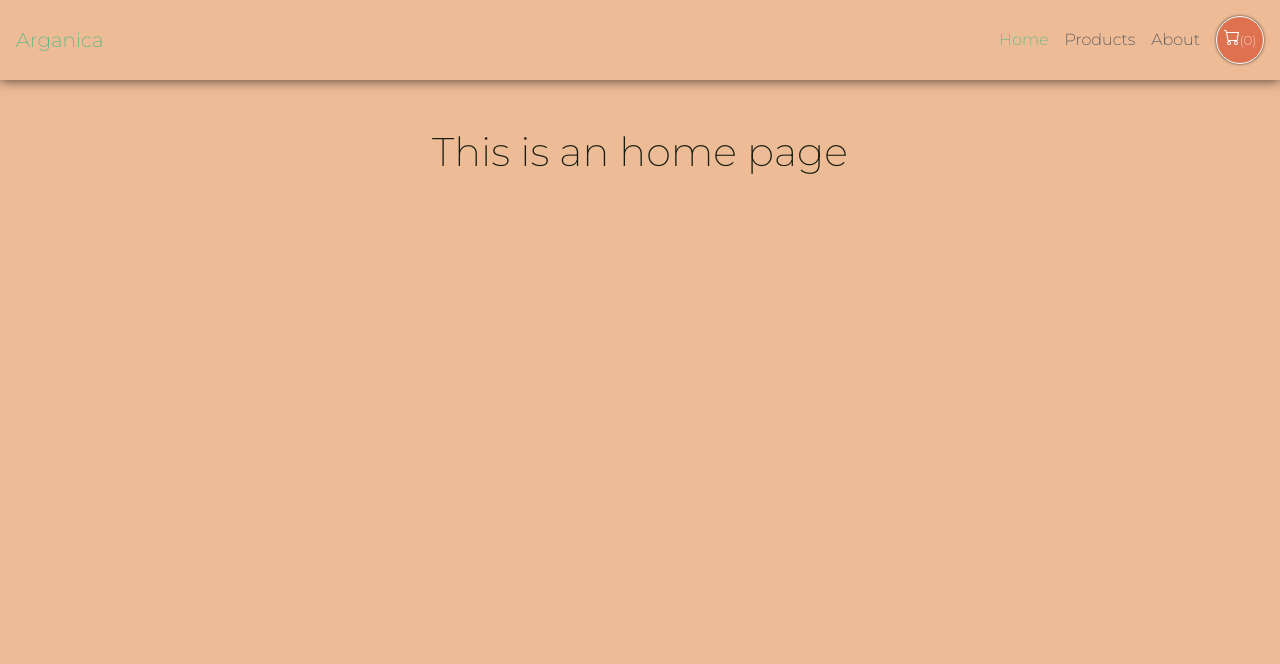
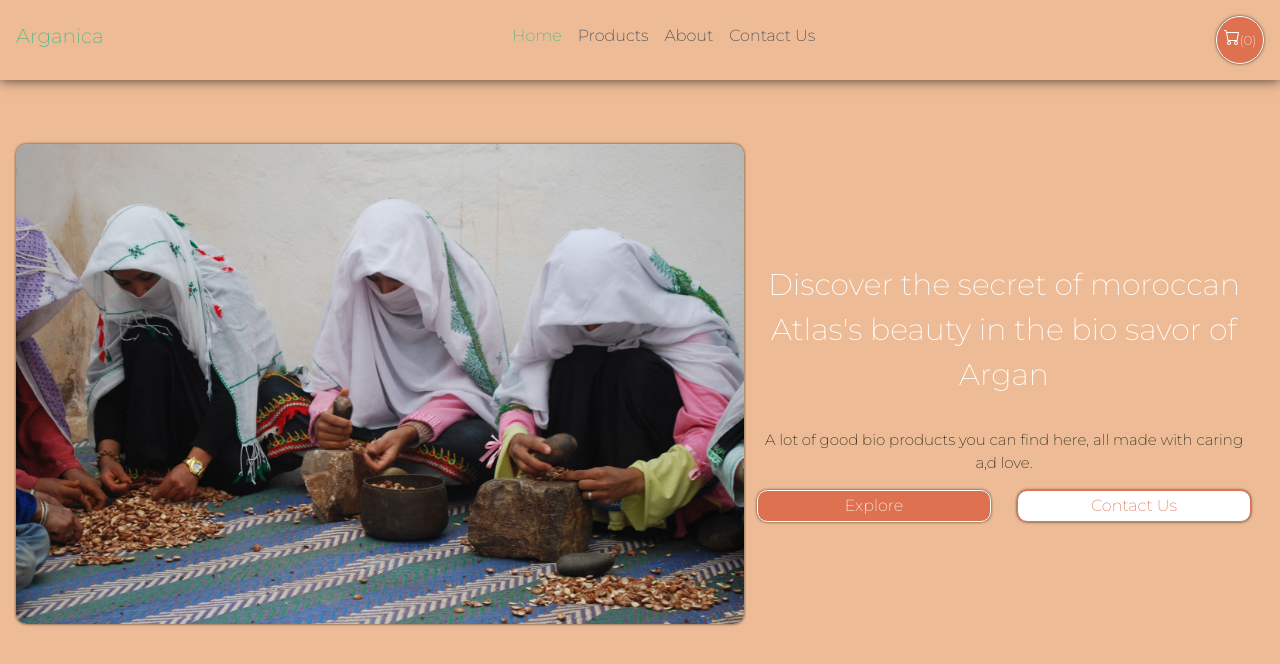
Before and after one commit to redwanchitam/argan-web-app, a Vue app: page / in a window 1280 px wide. Shown: the top 664 px of the page. Built offline with nearby package versions, Linux system fonts and the light colour scheme; a web font is replaced by a local one.

Commit message:
working on Home view

```diff
--- a/package.json
+++ b/package.json
@@ -28,6 +28,8 @@
     "eslint-plugin-vue": "^7.0.0-0",
     "node-sass": "^4.12.0",
     "prettier": "^1.19.1",
-    "sass-loader": "^8.0.2"
+    "sass-loader": "^8.0.2",
+    "style-loader": "^2.0.0",
+    "webpack": "^4.46.0"
   }
 }
--- a/public/index.html
+++ b/public/index.html
@@ -4,7 +4,6 @@
     <meta charset="utf-8">
     <meta http-equiv="X-UA-Compatible" content="IE=edge">
     <meta name="viewport" content="width=device-width,initial-scale=1.0">
-    <link rel="icon" href="https://www.figma.com/file/WRi1Ntq1dIIrqIkWprGq5A/logo?node-id=0%3A1">
     <link rel="stylesheet" href="https://maxcdn.bootstrapcdn.com/bootstrap/4.0.0/css/bootstrap.min.css" integrity="sha384-Gn5384xqQ1aoWXA+058RXPxPg6fy4IWvTNh0E263XmFcJlSAwiGgFAW/dAiS6JXm" crossorigin="anonymous">
     <title><%= htmlWebpackPlugin.options.title %></title>
   </head>
--- a/src/App.vue
+++ b/src/App.vue
@@ -1,9 +1,9 @@
 <template>
   <div class="tagNav sticky-top p-0 py-2 mb-5" id="nav">
 
-    <nav class="navbar navbar-expand-lg">
+    <nav class="justify-content-between align-items-start navbar navbar-expand-lg">
       <router-link class="navbar-brand" to="/" >Arganica</router-link>
-      <div class="ml-auto d-flex flex-row">
+      <div class="d-flex flex-row" id="navbarNavBox">
         <div class="collapse navbar-collapse" id="navbarNav">
           <ul class="navbar-nav">
             <li class="nav-item active">
@@ -22,12 +22,21 @@
                 <router-link to="/about">About</router-link>
               </a>
             </li>
+            <li class="nav-item">
+              <a class="nav-link">
+                <router-link to="/contact">Contact Us</router-link>
+              </a>
+            </li>
           </ul>
         </div>
       </div>
       <div class="d-flex flex-row">
-        <button class="navbar-toggler tagBtn tagBtnMenu tagShadow" type="button" data-toggle="collapse" data-target="#navbarNav" aria-controls="navbarNav" aria-expanded="false" aria-label="Toggle navigation">
-          +
+        <button
+          id="btnMenu"
+          @click="toggleMenu"
+          class="navbar-toggler tagBtn tagBtnMenu tagShadow"
+          type="button" data-toggle="collapse" data-target="#navbarNav"
+          aria-controls="navbarNav" aria-expanded="false" aria-label="Toggle navigation">+
         </button>
         <router-link to="/user/8/cart" >
           <button class="ml-2 tagBtn tagBtnMenu tagBtnPrimary tagShadow" type="button">
@@ -46,11 +55,31 @@
 
 <script>
 import Store from "@/store/index.js";
+import $ from "jquery";
 export default {
   store: Store,
   computed: {
     count () {
       return this.$store.state.cart.length
+    }
+  },
+  methods: {
+    toggleMenu : function() {
+      switch ($("#btnMenu").text()) {
+        case '+':
+          console.log("menu on");
+          $("#navbarNavBox").css({"height": " 50vh", "align-items": "center"});
+          $("#btnMenu").text("-")
+          break;
+        case "-":
+          console.log("menu off");
+          $("#navbarNavBox").css({"height": " inset", "align-items": "inset"});
+          $("#btnMenu").text("+")
+          break;
+        default:
+          console.log($("#btnMenu").text());
+          break;
+      }
     }
   }
 };
@@ -86,7 +115,6 @@ export default {
 }
 a {
     color: #171E0F;
-
     &.router-link-exact-active {
       color: #42b983;
     }
@@ -96,13 +124,11 @@ a {
   box-shadow: 0px 0px 12px rgb(65, 54, 42);
   a {
     color: #2c3e50;
-
     &.router-link-exact-active {
       color: #42b983;
     }
   }
 }
-
 // buttons
 .tagBtn {
   cursor: pointer;
@@ -139,7 +165,6 @@ a {
   justify-content: center;
   align-items: center;
 }
-
 // shadow
 .tagShadow{
   border-radius: calc(0.7rem - 1px);
@@ -151,6 +176,24 @@ a {
   transition: ease all .7s;
 }
 
+//home
+.homeCover {
+  max-width: 100%;
+  height: auto;
+  overflow: hidden;
+  position: relative;
+  box-shadow: 0px 0px 3px rgb(65, 54, 42);
+  border-radius: calc(0.7rem - 1px);
+}
+.MainCoverParag{
+  margin: 0;
+  color: white;
+  font-size: 30px;
+}
+.subCoverParag{
+  margin: 0;
+  font-size: 15px;
+}
 // products
 .topSellingBox {
   position: relative;
@@ -161,7 +204,6 @@ a {
   position: relative;
   overflow: hidden;
 }
-
 // product
 .cardProductImg {
   max-width: 100%;
@@ -175,7 +217,6 @@ a {
   border-radius: calc(0.7rem - 1px);
   transition: ease all .7s;
 }
-
 // productDetails
 .box {
   width: 80%;
@@ -228,7 +269,6 @@ a {
   justify-self: start;
   padding: 1rem;
 }
-
 //cart
 .cartBody {
   border-top: 1px solid #171E0F;
--- a/src/components/cartItem.vue
+++ b/src/components/cartItem.vue
@@ -14,7 +14,7 @@
             </div>
         </div>
         <div class="d-flex col-2 w-100 p-0 justify-content-center btnCartItem" style="height: fit-content;">
-            <h4>{{ quantity * cartItem.product.price }} $</h4>
+            <h4>{{ cartItem.quantity * cartItem.product.price }} $</h4>
         </div>
         <div class="d-flex col-2 w-100 p-0 justify-content-center btnCartItem">
             <small tag="button" class="badge badge-dark tagBtn tagBtnRemove"  @click="removeItem(cartItem.product.id)">remove</small>
@@ -47,6 +47,7 @@ export default {
 };
 </script>
 
+
 <!-- Add "scoped" attribute to limit CSS to this component only -->
 <style scoped lang="scss">
 .cartItemImg {
--- a/src/components/productCard.vue
+++ b/src/components/productCard.vue
@@ -5,8 +5,15 @@
         <div class="cardProductImg">
           <img class="img-fluid productImg" v-bind:src="product.imgsPath[0].path"/>
         </div>
-        <div class="d-flex w-100 justify-content-start">
+        <div class="row m-0 w-100 align-items-baseline justify-content-start">
           <a>{{ product.name }}</a>
+          <div class="d-flex flex-row mb-2 ml-auto productInfosItem">
+            <div class="unitRating unitRatingOn"></div>
+            <div class="unitRating unitRatingOn"></div>
+            <div class="unitRating unitRatingOn"></div>
+            <div class="unitRating unitRatingOn"></div>
+            <div class="unitRating unitRatingOff"></div>
+          </div>
         </div>
       </router-link>
         <div class="d-flex w-100 align-items-baseline justify-content-around">
@@ -55,6 +62,7 @@ export default {
 };
 </script>
 
+
 <!-- Add "scoped" attribute to limit CSS to this component only -->
 <style scoped lang="scss">
 .productCard {
--- a/src/views/Home.vue
+++ b/src/views/Home.vue
@@ -1,7 +1,21 @@
 <template>
-  <div class="container">
-    <div class="home">
-      <h1>This is an home page</h1>
+  <div class="">
+    <div class="row w-100 m-0 mb-5 p-3 align-items-center">
+      <div class="col-lg-7 col-md-7 col-sm-12 p-0 homeCover">
+        <img class="productImg" src="@/assets/homeImgs/homeCoverImg1.png" alt="homeCoverImg1">
+      </div>
+      <div class="col-lg-5 col-md-5 col-sm-12 p-0 homeParag justify-content-center">
+        <div class="descriptionBox">
+          <p class="MainCoverParag">Discover the secret of moroccan Atlas's beauty in the bio savor of Argan</p>
+        </div>
+        <div class="descriptionBox">
+          <p class="subCoverParag">A lot of good bio products you can find here, all made with caring a,d love.</p>
+        </div>
+        <div class="row m-0 mt-auto justify-content-around">
+          <button class="tagBtn tagBtnPrimary tagShadow" style="height: 2rem;width: 45%">Explore</button>
+          <button class="tagBtn tagBtnSecondary tagShadow" style="height: 2rem;width: 45%">Contact Us</button>
+        </div>
+      </div>
     </div>
   </div>
 </template>
@@ -10,6 +24,8 @@
 // @ is an alias to /src
 
 export default {
-  name: "Home"
+  name: "Home",
+  methods: {
+  }
 };
 </script>
--- a/src/views/ProductDetails.vue
+++ b/src/views/ProductDetails.vue
@@ -33,7 +33,13 @@
                   <h4 class="productInfosItem">{{ currentProduct.category }}</h4>
                 </div>
                 <div class="col-lg-12 col-md-12 col-sm-6 pr-auto">
-                  <h5 class="productInfosItem ml-auto">{{ currentProduct.rating }}</h5>
+                  <div class="d-flex flex-row align-items-center mb-2 ml-auto productInfosItem">
+                    <div class="unitRating unitRatingOn"></div>
+                    <div class="unitRating unitRatingOn"></div>
+                    <div class="unitRating unitRatingOn"></div>
+                    <div class="unitRating unitRatingOn"></div>
+                    <div class="unitRating unitRatingOff"></div>
+                  </div>
                   <h4 class="productInfosItem ml-auto">{{ currentProduct.price }} $</h4>
                 </div>
               </div>
@@ -94,7 +100,22 @@
               <!-- buttons -->
               <div class="row m-0 justify-content-end mt-5">
                 <button class="ml-2 tagBtn tagBtnSecondary tagShadow" style="width: 30%" @click="$router.go(-1)">Go Back</button>
-                <button class="ml-2 tagBtn tagBtnPrimary tagShadow" style="width: 30%">Add to card</button>
+                <button
+                  v-if="ifPrdExistInCart(currentProduct)"
+                  @click="removeItem(currentProduct)"
+                  :name="'pdtBtn' + currentProduct.id"
+                  class="ml-2 tagBtn tagBtnSecondary tagShadow"
+                  >
+                  Remove
+                </button>
+                <button
+                  v-else
+                  :name="'pdtBtn' + currentProduct.id"
+                  @click="addItem(currentProduct)"
+                  class="ml-2 tagBtn tagBtnPrimary tagShadow"
+                  >
+                  Add to card
+                </button>
               </div>
             </div>
           </div>
@@ -118,6 +139,19 @@ export default {
     }
   },
   methods: {
+    ifPrdExistInCart : function(product) {
+      if (this.$store.state.cart.find(cartItem => cartItem.product.id === product.id) === undefined){
+        return false;
+      }else{
+        return true;
+      }
+    },
+    removeItem : function(product) {
+      this.$store.commit("removeItem",product.id);
+    },
+    addItem : function(product) {
+      this.$store.commit("addItem",product);
+    },
     toggleActiveImg : function (event) {
 
       var imgBoxId = $("#" + event.target.id).parent().attr("id");
```
Also changed, not shown: src/assets/homeImgs/homeCoverImg1.png (renamed from src/assets/productsImages/Argan Oil – The Heart of Kahina _ Kahina Giving Beauty.jpg), src/views/Products.vue (line endings or trailing spaces), 1 other file (tests, documents, lock files or other folders).
